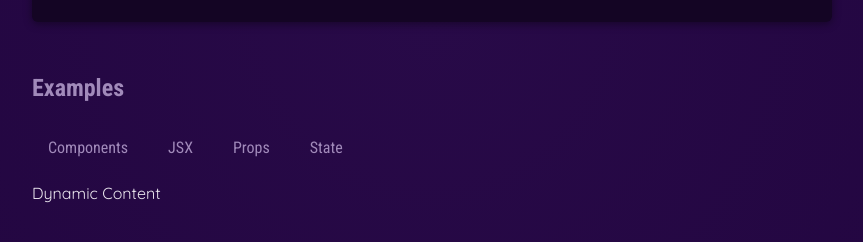
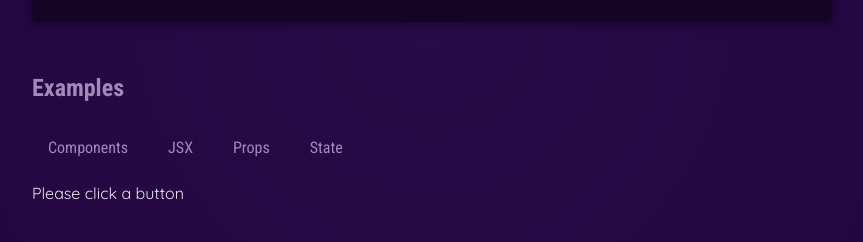
Before and after one commit to dlacked/udemyReact, a React (Vite) app in the folder 01-starting-project/: page / in a window 1280 px wide. Shown: the part 626-868 px from the top of the page, without its empty margins (208-1071 px from the left). Built offline with nearby package versions, Linux system fonts and the light colour scheme.

Commit message:
UI가 업데이트되지 않는 이유

```diff
--- a/01-starting-project/src/App.jsx
+++ b/01-starting-project/src/App.jsx
@@ -4,9 +4,12 @@ import CoreConcept from './components/CoreConcept.jsx';
 import TabButton from './components/TabButton.jsx';
 
 function App() {
+  let tabContent = 'Please click a button';
+
   function handleSelect(selectedButton) {
     //selectedButton => 'components', 'jsx', 'props', 'state'
-    console.log(selectedButton);
+    tabContent = selectedButton;
+    console.log(tabContent)
   }
 
   return (
@@ -29,7 +32,7 @@ function App() {
             <TabButton onSelect={() => handleSelect('props')}>Props</TabButton>
             <TabButton onSelect={() => handleSelect('state')}>State</TabButton>
           </menu>
-          Dynamic Content
+          {tabContent}
         </section>
       </main>
     </div>
```
